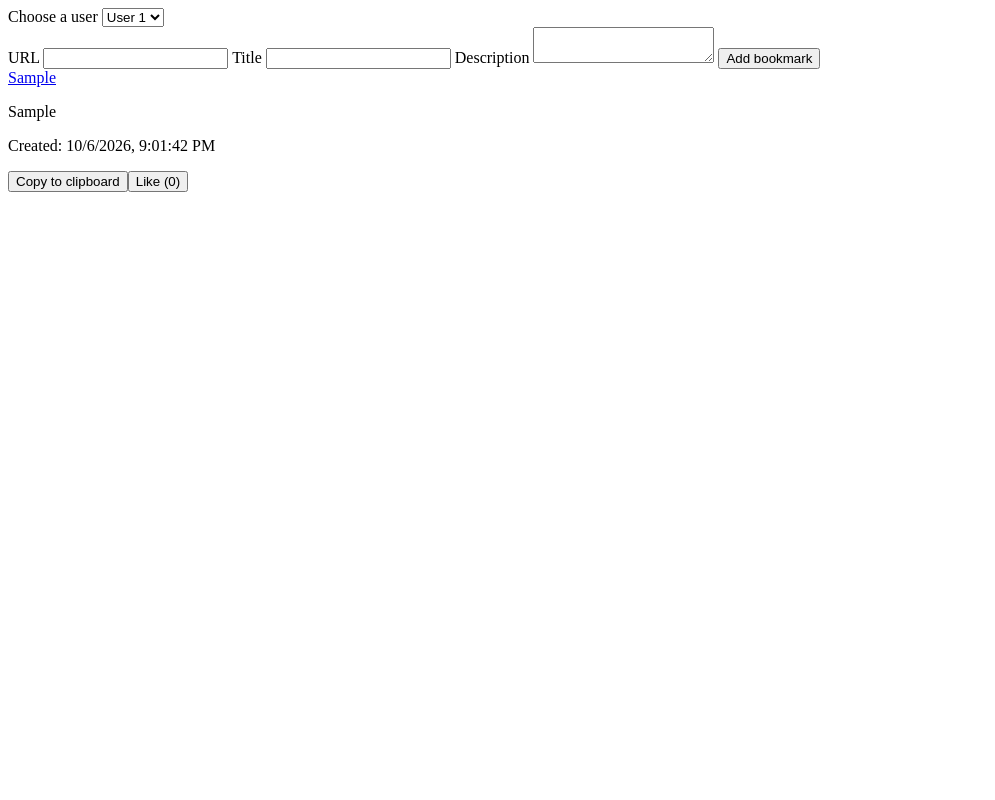
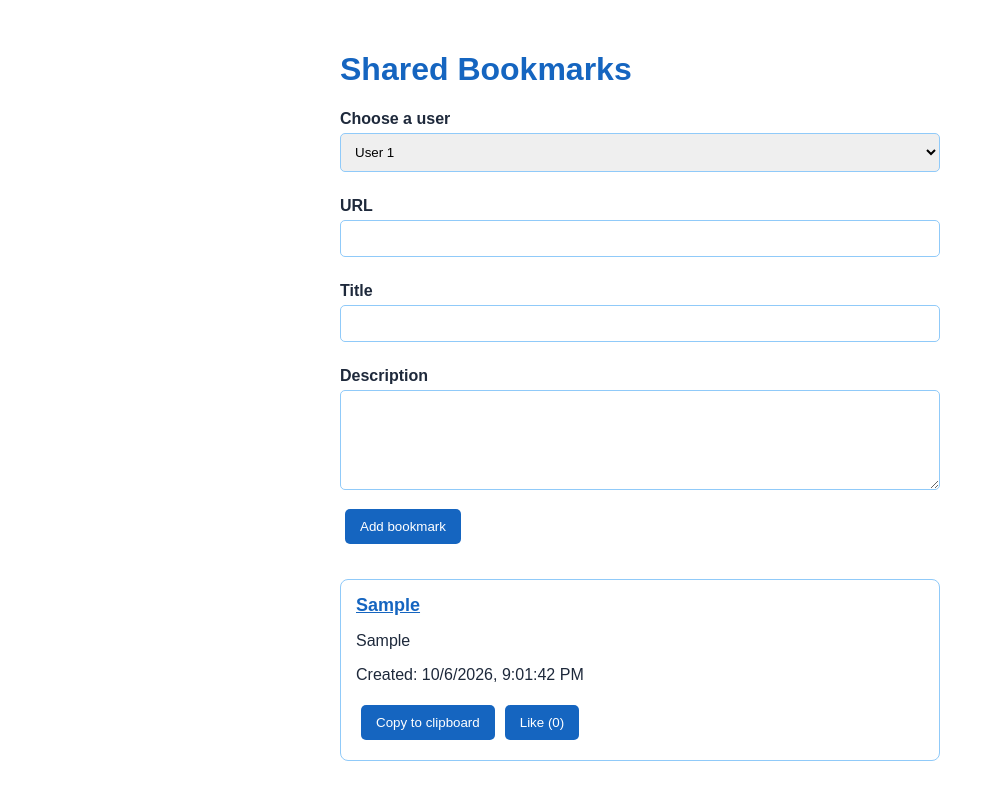
Before and after one commit to sisaymehari/Project-Shared-Bookmarks-, a website with bundled scripts: page index.html in a window 1280 px wide. Both pictures are taken after typing "https://example.com", "Sample", "Sample" into the empty fields and a click on the button "Add bookmark". Shown: the whole page, without its empty margins (0-995 px from the left). Built offline with nearby package versions, Linux system fonts and the light colour scheme.

Commit message:
Add basic CSS

```diff
--- a/index.html
+++ b/index.html
@@ -4,10 +4,12 @@
     <meta charset="UTF-8" />
     <meta name="viewport" content="width=device-width, initial-scale=1" />
     <title>Shared Bookmarks</title>
+    <link rel="stylesheet" href="style.css" />
     <script type="module" src="script.js"></script>
   </head>
   <body>
     <main>
+      <h1>Shared Bookmarks</h1>
       <label for="user-select">Choose a user</label>
       <select id="user-select"></select>
 
--- /dev/null
+++ b/style.css
@@ -0,0 +1,78 @@
+body {
+  font-family: Arial, sans-serif;
+  background-color: white;
+  color: #1e293b;
+  margin: 0;
+  padding: 30px;
+}
+
+main {
+  max-width: 600px;
+  margin: 0 auto;
+}
+
+h1 {
+  color: #1565c0;
+}
+
+label {
+  display: block;
+  margin-top: 15px;
+  margin-bottom: 5px;
+  font-weight: bold;
+}
+
+select,
+input,
+textarea {
+  width: 100%;
+  padding: 10px;
+  box-sizing: border-box;
+  border: 1px solid #90caf9;
+  border-radius: 5px;
+  margin-bottom: 10px;
+}
+
+textarea {
+  min-height: 100px;
+}
+
+button {
+  background-color: #1565c0;
+  color: white;
+  border: none;
+  padding: 10px 15px;
+  border-radius: 5px;
+  cursor: pointer;
+  margin: 5px;
+}
+
+button:hover {
+  background-color: #0d47a1;
+}
+
+#bookmarks-container {
+  margin-top: 30px;
+}
+
+#bookmarks-container > div {
+  border: 1px solid #90caf9;
+  border-radius: 8px;
+  padding: 15px;
+  margin-bottom: 15px;
+  background-color: white;
+}
+
+#bookmarks-container a {
+  color: #1565c0;
+  font-size: 18px;
+  font-weight: bold;
+}
+
+#bookmarks-container a:hover {
+  color: #0d47a1;
+}
+
+#bookmarks-container button:hover {
+  background-color: #0d47a1;
+}
```
